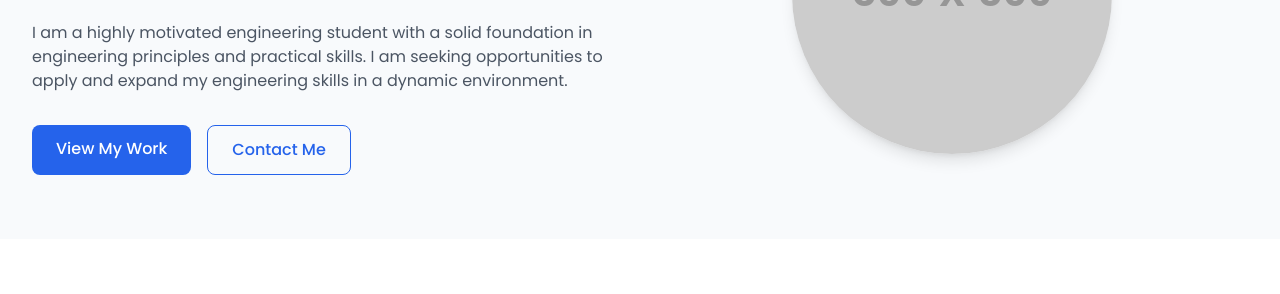
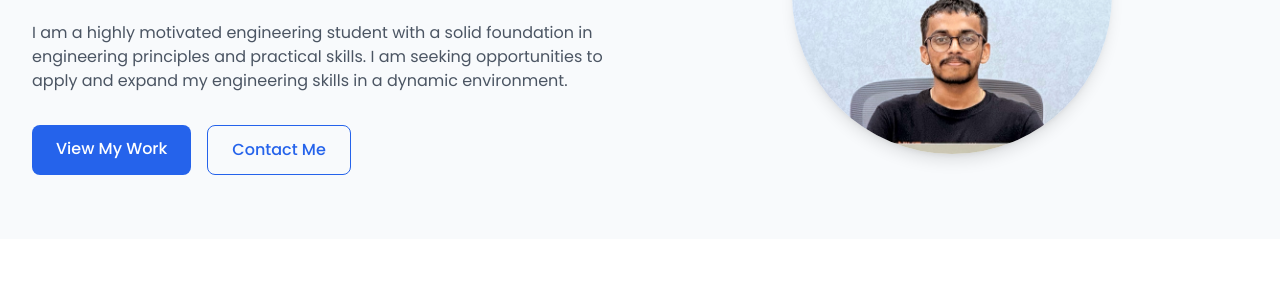
Before and after one commit to 11shreyan/myPortfolio, a plain HTML site: page index.html in a window 1280 px wide. Shown: the part 283-577 px from the top of the page. Drawn offline with nearby package versions, Linux system fonts and the light colour scheme; placeholder pictures from the web are drawn by us.

Commit message:
Updated index.html

```diff
--- a/index.html
+++ b/index.html
@@ -96,7 +96,7 @@
                 </div>
             </div>
             <div class="md:w-1/2 mt-8 md:mt-0 flex justify-center">
-                <img src="https://placehold.co/600x600" alt="Professional developer" class="rounded-full w-64 h-64 md:w-80 md:h-80 object-cover shadow-lg" />
+                <img src="Images/Profile_Picture.jpg" alt="K L Shreyan Reddy" class="rounded-full w-64 h-64 md:w-80 md:h-80 object-cover shadow-lg" />
             </div>
         </div>
     </section>
```
